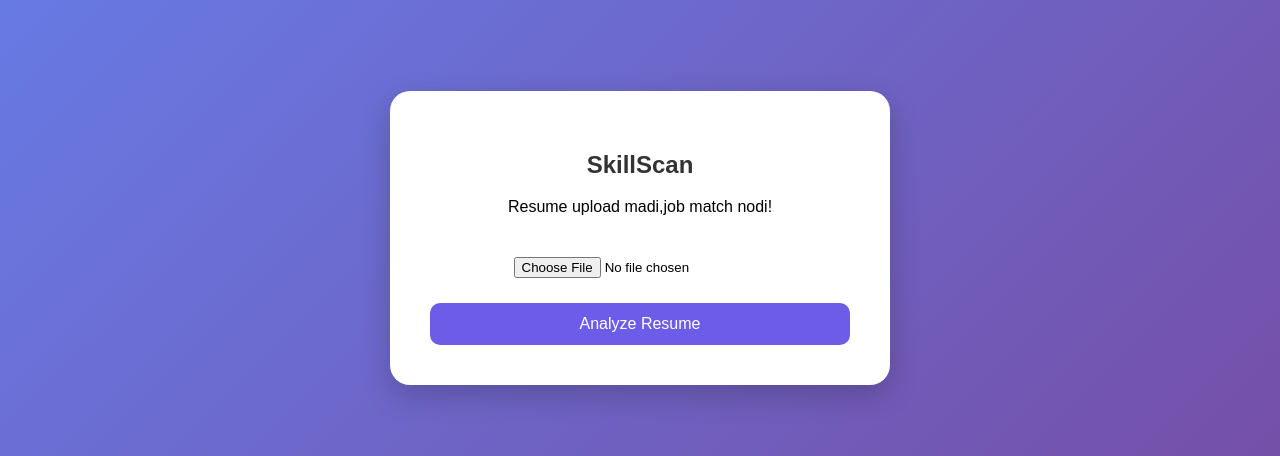
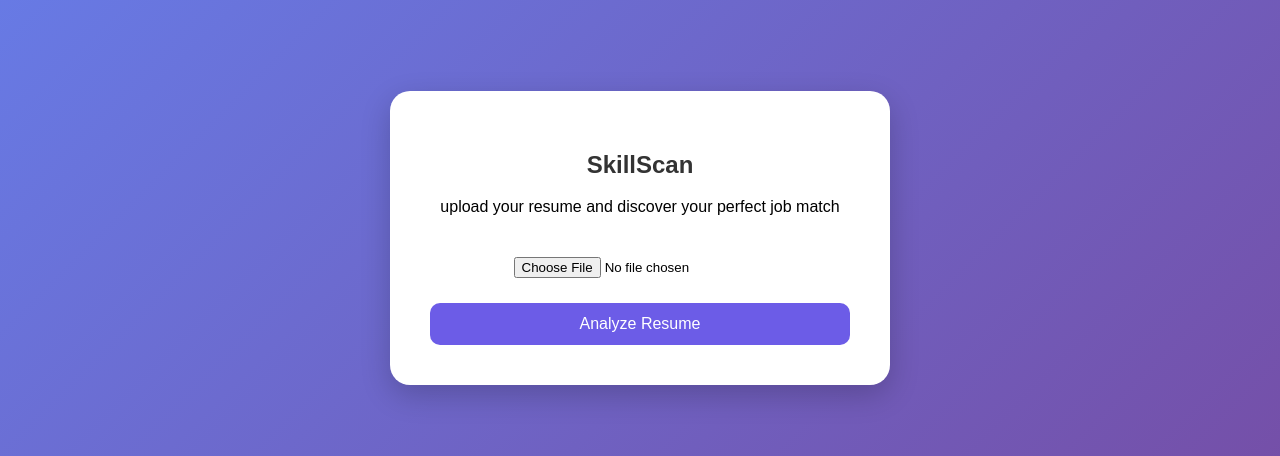
Before and after one commit to daneshwari32/SkillScan, a Django app: page / in a window 1280 px wide. Shown: the part 162-618 px from the top of the page. Run offline with Django 5.2, Linux system fonts and the light colour scheme.

Commit message:
Update home.html

```diff
--- a/jobs/templates/home.html
+++ b/jobs/templates/home.html
@@ -15,7 +15,7 @@
 <body>
      <div class="box">
      <h2>SkillScan</h2>
-     <P>Resume upload madi,job match nodi!</P>
+     <P>upload your resume and discover your perfect job match </P>
      <form action="/analyze/"method= "post"enctype="multipart/form-data">
         {%csrf_token%}
         <input type = "file" name="resume" accept=".pdf,.docx" required><br>
```
